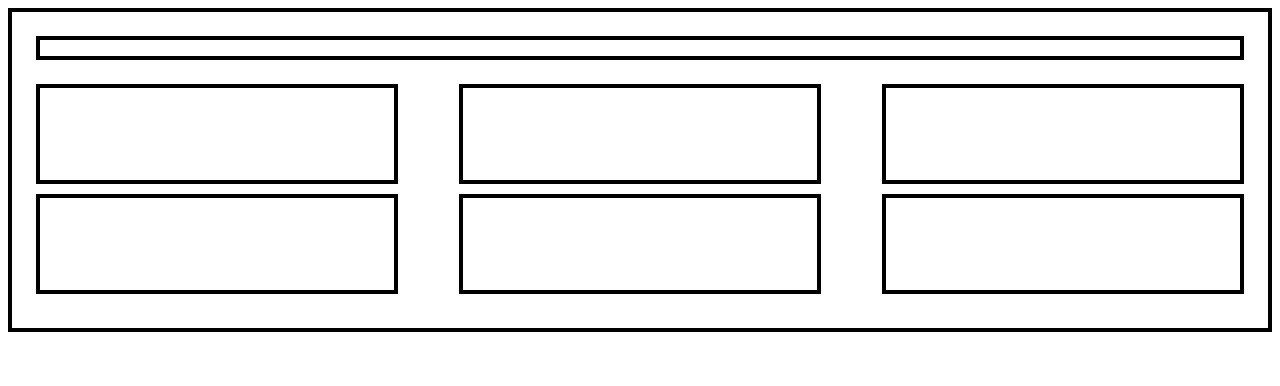
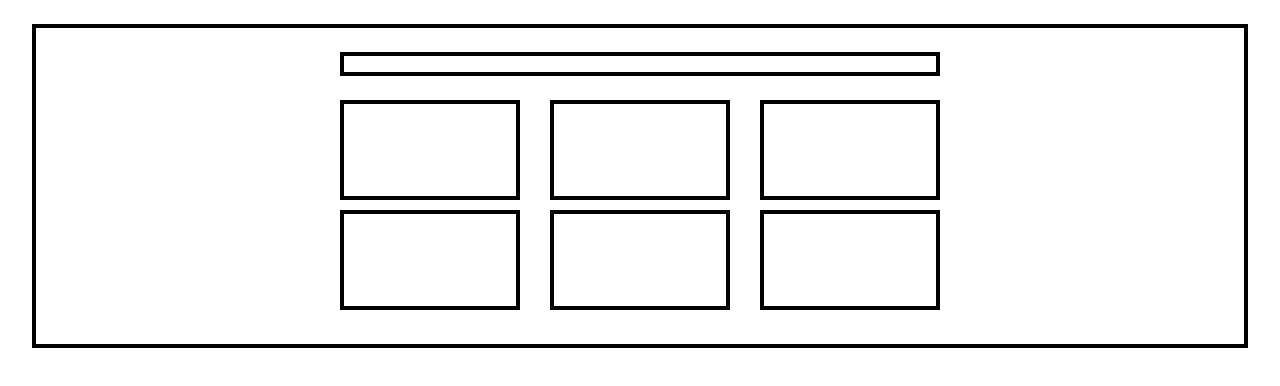
Before and after one commit to Edarapheth/practice-flexbox, a plain HTML site: page index.html in a window 1280 px wide. Drawn offline with Linux system fonts and the light colour scheme.

Commit message:
adding .row width, max-width, and margins.

```diff
--- a/index.html
+++ b/index.html
@@ -9,6 +9,7 @@
 </head>
 <body>
     <div class="container">
+        <div class="row">
             <div class="title"></div>
                 <div class="box-wrapper">
                     <div class="box"></div>
@@ -19,5 +20,6 @@
                     <div class="box"></div>
                 </div>
         </div>
+    </div>
 </body>
 </html>
--- a/style.css
+++ b/style.css
@@ -6,6 +6,12 @@
 .container{
     border: 4px solid black;
     padding: 24px;
+    margin: 24px 24px 0px 24px;
+}
+.row{
+    width:100%;
+    max-width: 600px;
+    margin: 0 auto;
 }
 .title{
     border: 4px solid black;
```
Lines whose indentation alone changed are shown as unchanged.
